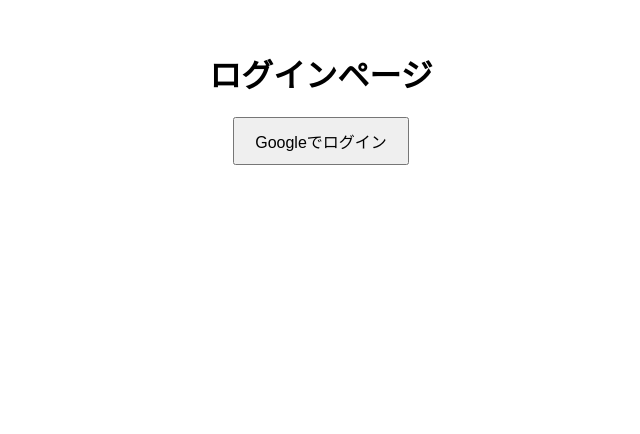
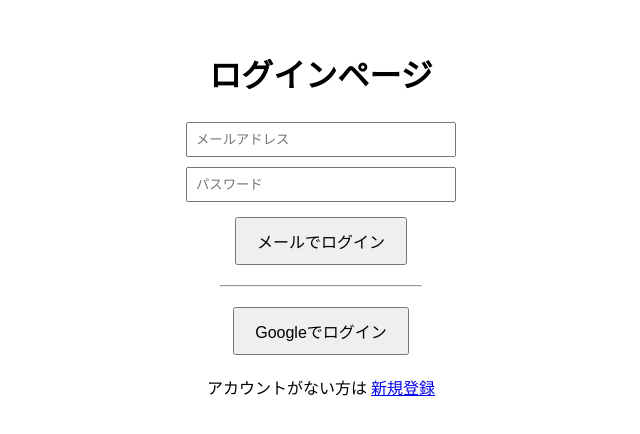
Before and after one commit to itc-s24022/chatapp, a Next.js app: page /login in a window 1280 px wide. Shown: the top 434 px of the page, without its empty margins (319-959 px from the left). Built offline with nearby package versions, Linux system fonts and the light colour scheme; no server answers.

Commit message:
メール認証追加

```diff
--- a/lib/firebase.js
+++ b/lib/firebase.js
@@ -2,6 +2,7 @@ import { initializeApp, getApps } from "firebase/app";
 import { getAuth } from "firebase/auth";
 import { getFirestore } from "firebase/firestore";
 
+// Firebase 設定
 const firebaseConfig = {
   apiKey: "AIzaSyDGIRoQ7XG8SPUwYZI22bM6ahBqHqCESOI",
   authDomain: "chat-next-app-75486.firebaseapp.com",
@@ -9,19 +10,14 @@ const firebaseConfig = {
   storageBucket: "chat-next-app-75486.appspot.com",
   messagingSenderId: "699078787230",
   appId: "1:699078787230:web:5af28b86d937f5c553bb8f",
-  measurementId: "G-NE519J21D1"
+  measurementId: "G-NE519J21D1",
 };
 
-
-
+// アプリ初期化（重複防止）
 const app = !getApps().length ? initializeApp(firebaseConfig) : getApps()[0];
 
-let auth = null;
-let db = null;
-
-if (typeof window !== "undefined") {
-  auth = getAuth(app);
-  db = getFirestore(app);
-}
+// 認証とDBのインスタンス取得
+const auth = getAuth(app);
+const db = getFirestore(app);
 
 export { app, auth, db };
--- a/pages/login.js
+++ b/pages/login.js
@@ -1,24 +1,23 @@
-import { useEffect } from "react";
-import { signInWithPopup, GoogleAuthProvider, onAuthStateChanged } from "firebase/auth";
+import { useEffect, useState } from "react";
+import {
+  signInWithPopup,
+  signInWithEmailAndPassword,
+  GoogleAuthProvider,
+  onAuthStateChanged,
+} from "firebase/auth";
+import { useRouter } from "next/router";
 import { auth } from "../lib/firebase";
-import { useRouter } from "next/router";
 
 export default function Login() {
   const router = useRouter();
+  const [email, setEmail] = useState("");
+  const [password, setPassword] = useState("");
 
   useEffect(() => {
-    let isMounted = true;
-
     const unsubscribe = onAuthStateChanged(auth, (user) => {
-      if (user && isMounted) {
-        router.push("/");
-      }
+      if (user) router.push("/");
     });
-
-    return () => {
-      isMounted = false;
-      unsubscribe();
-    };
+    return () => unsubscribe();
   }, [router]);
 
   const loginWithGoogle = async () => {
@@ -26,20 +25,53 @@ export default function Login() {
     try {
       await signInWithPopup(auth, provider);
     } catch (error) {
-      if (error.code === "auth/operation-not-allowed") {
-        alert("Googleログインが許可されていません。Firebaseの認証設定でGoogleログインを有効にしてください。");
-      } else {
-        alert("ログイン失敗：" + error.message);
-      }
+      alert("ログイン失敗：" + error.message);
+    }
+  };
+
+  const loginWithEmail = async () => {
+    try {
+      await signInWithEmailAndPassword(auth, email, password);
+    } catch (error) {
+      alert("メールログイン失敗：" + error.message);
     }
   };
 
   return (
       <div style={{ textAlign: "center", marginTop: "50px" }}>
         <h1>ログインページ</h1>
+
+        <div>
+          <input
+              type="email"
+              placeholder="メールアドレス"
+              value={email}
+              onChange={(e) => setEmail(e.target.value)}
+              style={{ padding: "8px", margin: "5px", width: "250px" }}
+          />
+          <br />
+          <input
+              type="password"
+              placeholder="パスワード"
+              value={password}
+              onChange={(e) => setPassword(e.target.value)}
+              style={{ padding: "8px", margin: "5px", width: "250px" }}
+          />
+          <br />
+          <button onClick={loginWithEmail} style={{ padding: "10px 20px", fontSize: "16px", marginTop: "10px" }}>
+            メールでログイン
+          </button>
+        </div>
+
+        <hr style={{ width: "200px", margin: "20px auto" }} />
+
         <button onClick={loginWithGoogle} style={{ padding: "10px 20px", fontSize: "16px" }}>
           Googleでログイン
         </button>
+
+        <p style={{ marginTop: "20px" }}>
+          アカウントがない方は <a href="/signup">新規登録</a>
+        </p>
       </div>
   );
 }
```
Also changed, not shown: pages/signup.js (added, +62 -0 lines).
